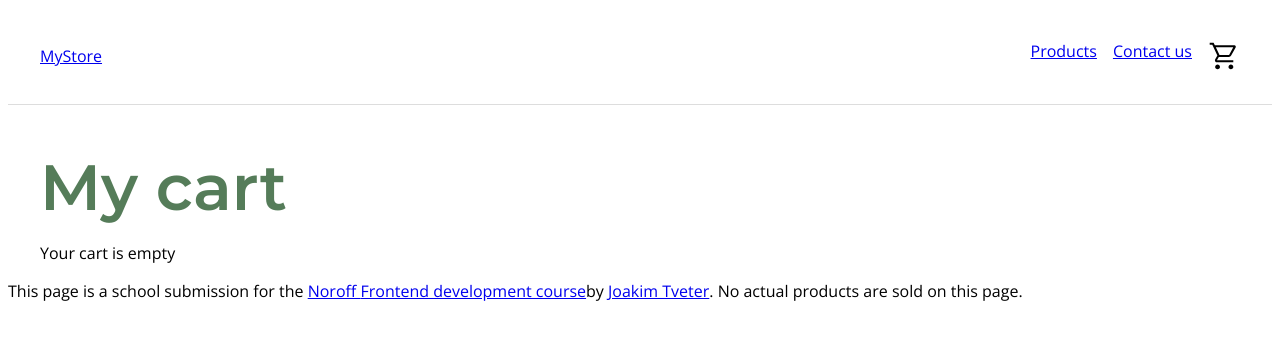
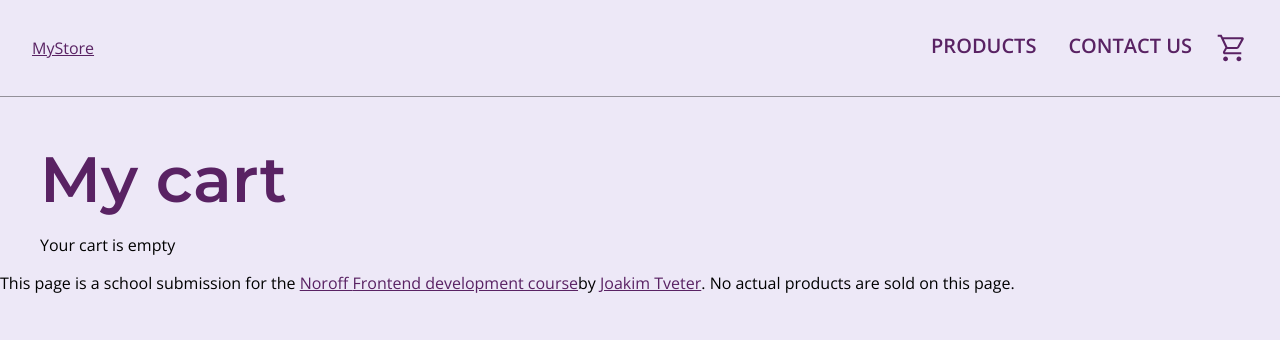
Before and after one commit to joakimtveter/noroff-js-framework, a React (Vite) app: page /cart in a window 1280 px wide. Shown: the top 340 px of the page. Built offline with nearby package versions, Linux system fonts and the light colour scheme.

Commit message:
Change color theme

```diff
--- a/src/components/cart-icon/cart-icon.module.css
+++ b/src/components/cart-icon/cart-icon.module.css
@@ -3,6 +3,10 @@
     width: 32px;
     height: 32px;
     cursor: pointer;
+}
+
+.wrapper svg {
+    fill: var(--color-primary);
 }
 
 .badge {
--- a/src/components/header/header.module.css
+++ b/src/components/header/header.module.css
@@ -1,6 +1,8 @@
 .header {
     padding: 1em 2em;
-    border-bottom: 1px solid #ddd;
+    /* background-color: var(--color-background-secondary); */
+    border-bottom: 1px solid var(--color-text-disabled);
+    margin-bottom: 1rem;
 }
 
 .wrapper {
@@ -15,3 +17,17 @@
 .branding {
     max-width: 100px;
 }
+
+.link {
+    text-transform: uppercase;
+    text-decoration: none;
+    color: var(--color-primary);
+    font-size: var(--fs-400);
+    font-weight: 600;
+    padding-inline: 0.5rem;
+}
+
+.link:hover {
+    text-decoration: underline;
+    text-decoration-thickness: 2px;
+}
--- a/src/components/header/index.tsx
+++ b/src/components/header/index.tsx
@@ -13,8 +13,12 @@ export default function Header() {
                 </div>
                 <nav>
                     <Navigation>
-                        <Link to={'/'}>Products</Link>
-                        <Link to={'/contact'}>Contact us</Link>
+                        <Link className={styles.link} to={'/'}>
+                            Products
+                        </Link>
+                        <Link className={styles.link} to={'/contact'}>
+                            Contact us
+                        </Link>
                         <CartIcon />
                     </Navigation>
                 </nav>
--- a/src/components/product-card/index.tsx
+++ b/src/components/product-card/index.tsx
@@ -12,7 +12,7 @@ function ProductCard(props: Product) {
 
     return (
         <>
-            <div className={styles.card}>
+            <li className={styles.card}>
                 <img className={styles.image} src={imageUrl} alt='' />
                 <div className={styles.body}>
                     <h3 className={styles.title}>
@@ -21,20 +21,21 @@ function ProductCard(props: Product) {
                         </Link>
                     </h3>
                     <p className={styles.description}> {description} </p>
-                    <p className={styles.price}>
-                        {isDiscounted && <span className={styles.old}> {formatCurrency(price)}</span>}
-                        <span className={styles.current}>
-                            {' '}
-                            {isDiscounted ? formatCurrency(discountedPrice) : formatCurrency(price)}
-                        </span>
-                    </p>
                     {isDiscounted && (
                         <div className={styles.discount}>
                             <div>–{discount}%</div>
                         </div>
                     )}
                 </div>
-            </div>
+                <div className={styles.footer}>
+                    <p className={styles.price}>
+                        {isDiscounted && <span className={styles.old}> {formatCurrency(price)}</span>}
+                        <span className={styles.current}>
+                            {isDiscounted ? formatCurrency(discountedPrice) : formatCurrency(price)}
+                        </span>
+                    </p>
+                </div>
+            </li>
         </>
     );
 }
--- a/src/components/product-card/product-card.module.css
+++ b/src/components/product-card/product-card.module.css
@@ -1,5 +1,7 @@
 .card {
     position: relative;
+    display: flex;
+    flex-direction: column;
     box-shadow: var(--shadow-300);
 }
 
@@ -20,6 +22,7 @@
 }
 .link {
     text-decoration: none;
+    color: var(--color-primary);
 }
 .link::after {
     content: '';
@@ -34,27 +37,28 @@
     font-size: var(--fs-300);
     margin: 0;
 }
+.footer {
+    padding: 0 1rem;
+    margin-block-start: auto;
+}
 
 .price {
+    font-size: var(--fs-400);
+    font-weight: 600;
+    text-align: right;
     position: relative;
-    width: fit-content;
-    display: 'flex';
-    justify-content: flex-end;
-    margin-inline-start: auto;
-    margin-block-start: auto;
+    color: var(--color-accent);
+    font-size: var(--fs-400);
     z-index: 11;
 }
 
 .old {
+    color: var(--color-text-disabled);
+    text-decoration-color: var(--color-text-disabled);
+    font-size: var(--fs-300);
     text-decoration: line-through;
-    color: var(--color-text-secondary);
-    text-decoration-color: var(--color-text-disabled);
+    margin-block-start: auto;
     margin-inline-end: 1em;
-}
-
-.current {
-    font-size: var(--fs-300);
-    font-weight: 600;
 }
 
 .description {
@@ -71,11 +75,12 @@
     width: var(--size);
     top: 0.25em;
     right: 0.25em;
-    background-color: red;
+    background-color: var(--color-accent);
     color: white;
     font-size: 1.15rem;
     font-weight: bold;
     border-radius: 50%;
+    transform: rotate(15deg);
 }
 
 .discount > * {
--- a/src/components/product-tag/product-tag.module.css
+++ b/src/components/product-tag/product-tag.module.css
@@ -4,21 +4,21 @@
 }
 
 .tag:nth-child(1) {
-    background-color: aquamarine;
+    background-color: hsl(317, 32%, 67%);
 }
 
 .tag:nth-child(2) {
-    background-color: dodgerblue;
+    background-color: hsl(106, 32%, 84%);
 }
 
 .tag:nth-child(3) {
-    background-color: gold;
+    background-color: hsl(167, 31%, 88%);
 }
 
 .tag:nth-child(4) {
-    background-color: bisque;
+    background-color: hsl(15, 22%, 65%);
 }
 
 .tag:nth-child(5) {
-    background-color: greenyellow;
+    background-color: hsl(346, 23%, 63%);
 }
--- a/src/components/search-filter/search-filter.module.css
+++ b/src/components/search-filter/search-filter.module.css
@@ -3,7 +3,7 @@
     flex-direction: row;
     align-items: center;
     height: 40px;
-    border: 2px solid var(--color-text);
+    border: 2px solid var(--color-primary);
     width: fit-content;
     margin-top: 2rem;
     border-radius: 0.75rem;
@@ -23,6 +23,12 @@
     outline: none;
 }
 
+.input::placeholder {
+    opacity: 0.75;
+    color: var(--color-primary);
+}
+
 .container:focus-within {
     outline: 3px solid var(--color-accent);
+    outline-offset: 2px;
 }
--- a/src/global.css
+++ b/src/global.css
@@ -1,5 +1,5 @@
 :root {
-    --header-width: 1100px;
+    --header-width: 1400px;
     --content-width: 1200px;
 
     --ff-heading: 'Montserrat', sans-serif;
@@ -15,9 +15,12 @@
     --fs-800: 4rem;
     --fs-900: 6rem;
 
-    --color-primary: #9ebda1;
-    --color-secondary: #c5d8c7;
-    --color-accent: #557c59;
+    --color-primary: hsl(291, 49%, 26%);
+    --color-accent: hsl(321, 49%, 49%);
+    --color-background-primary: hsl(260, 48%, 94%);
+    --color-background-secondary: hwb(321 84% 5%);
+    --color-background-light: hsl(0, 0%, 98%);
+    --color-background-medium: hsl(260, 32%, 91%);
 
     --color-text: hsla(0, 0%, 0%, 0.871);
     --color-text-secondary: hsla(0, 0%, 0%, 0.6);
@@ -85,7 +88,9 @@
 }
 
 body {
+    margin: 0;
     font-family: var(--ff-body);
+    background-color: var(--color-background-primary);
 }
 
 h1,
@@ -105,7 +110,7 @@ h6 {
 h1,
 .h1 {
     font-size: var(--fs-800);
-    color: var(--color-accent);
+    color: var(--color-primary);
     margin-bottom: 1rem;
 }
 
@@ -132,6 +137,10 @@ h5,
 h6,
 .h6 {
     font-size: var(--fs-300);
+}
+
+a {
+    color: var(--color-primary);
 }
 
 hgroup > p {
--- a/src/pages/homePage.tsx
+++ b/src/pages/homePage.tsx
@@ -29,6 +29,7 @@ function Homepage() {
             data.filter((product) => {
                 // Check if the product title, description or tags includes the search term
                 // Only if the search term is a full tag string, will it be included.
+                // This is by design, to avoid too many results.
                 if (product.title.toLowerCase().includes(searchTerm.toLowerCase())) return true;
                 if (product.description.toLowerCase().includes(searchTerm.toLowerCase())) return true;
                 if (product.tags.includes(searchTerm.toLowerCase())) return true;
```
Also changed, not shown: src/components/footer/footer.module.css (added).
